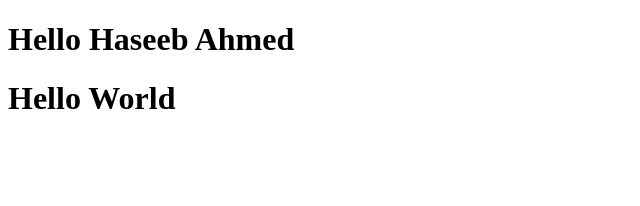
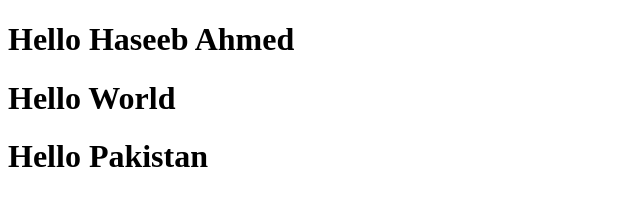
Before and after one commit to HaseebAHMED-afk/bootcamp, a plain HTML site: page index.html in a window 1280 px wide. Shown: the whole page, without its empty margins (0-640 px from the left). Drawn offline with Linux system fonts and the light colour scheme.

Commit message:
Third Commit

```diff
--- a/index.html
+++ b/index.html
@@ -8,5 +8,6 @@
 <body>
     <h1>Hello Haseeb Ahmed</h1>
     <h1>Hello World</h1>
+    <h1>Hello Pakistan</h1>
 </body>
 </html>
```
